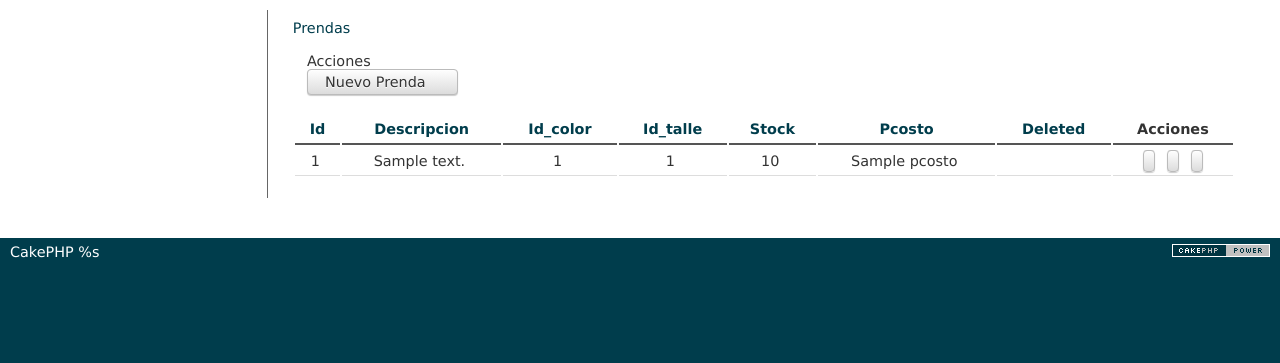
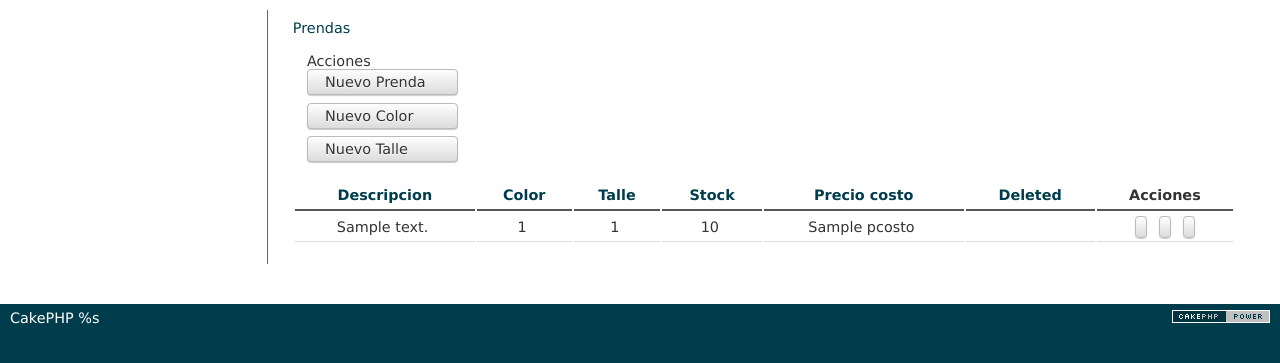
Before and after one commit to feder102/ropa, a CakePHP app: the page made by app/View/Prendas/index.ctp in a window 1280 px wide. Shown: the part 47-410 px from the top of the page. Run offline with PHP 8.4 and a stand-in for CakePHP, Linux system fonts and the light colour scheme; the template is opened without the code that fills it: most values are stand-ins (such as "Sample title", 1, 10 or a date in 2020); data that the repository does not hold is empty; some libraries are stand-ins or nearby versions.

Commit message:
esto es prenda! no se porque no me ve lo nuevo! mientras sbo esto que quedo pendiente

```diff
--- a/app/View/Colores/index.ctp
+++ b/app/View/Colores/index.ctp
@@ -17,8 +17,9 @@
 					<div class="panel-heading">Acciones</div>
 						<div class="panel-body">
 							<ul class="nav nav-pills nav-stacked">
-								<li><?php echo $this->Html->link(__('<span class="glyphicon glyphicon-plus"></span>&nbsp;&nbsp;Nuevo Colore'), array('action' => 'add'), array('escape' => false)); ?></li>
-						        							</ul>
+								<li><?php echo $this->Html->link(__('<span class="glyphicon glyphicon-plus"></span>&nbsp;&nbsp;Nuevo Color'), array('action' => 'add'), array('escape' => false)); ?></li>
+
+							</ul>
 						</div><!-- end body -->
 				</div><!-- end panel -->
 			</div><!-- end actions -->
--- a/app/View/Prendas/edit.ctp
+++ b/app/View/Prendas/edit.ctp
@@ -35,6 +35,9 @@
 					<?php echo $this->Form->input('id_color', array('label' => 'id_color', 'class' => 'form-control', 'placeholder' => 'Id Color'));?>
 				</div>
 				<div class="form-group">
+					<?php echo $this->Form->input('nombre', array('label' => 'nombre', 'class' => 'form-control', 'placeholder' => 'Color'));?>
+				</div>
+				<div class="form-group">
 					<?php echo $this->Form->input('id_talle', array('label' => 'id_talle', 'class' => 'form-control', 'placeholder' => 'Id Talle'));?>
 				</div>
 				<div class="form-group">
--- a/app/View/Prendas/index.ctp
+++ b/app/View/Prendas/index.ctp
@@ -18,6 +18,8 @@
 						<div class="panel-body">
 							<ul class="nav nav-pills nav-stacked">
 								<li><?php echo $this->Html->link(__('<span class="glyphicon glyphicon-plus"></span>&nbsp;&nbsp;Nuevo Prenda'), array('action' => 'add'), array('escape' => false)); ?></li>
+								<li><?php echo $this->Html->link(__('<span class="glyphicon glyphicon-plus"></span>&nbsp;&nbsp;Nuevo Color'), array('action' => 'add'), array('escape' => false)); ?></li>
+								<li><?php echo $this->Html->link(__('<span class="glyphicon glyphicon-plus"></span>&nbsp;&nbsp;Nuevo Talle'), array('action' => 'add'), array('escape' => false)); ?></li>
 						        							</ul>
 						</div><!-- end body -->
 				</div><!-- end panel -->
@@ -29,12 +31,12 @@
 			    <table id="listado" class="dynamicTable table table-striped">
 				    <thead>
 					    <tr>
-			                			                    <th style="text-align: center" nowrap><?php echo $this->Paginator->sort('id'); ?></th>
+
 			                			                    <th style="text-align: center" nowrap><?php echo $this->Paginator->sort('descripcion'); ?></th>
-			                			                    <th style="text-align: center" nowrap><?php echo $this->Paginator->sort('id_color'); ?></th>
-			                			                    <th style="text-align: center" nowrap><?php echo $this->Paginator->sort('id_talle'); ?></th>
+			                			                    <th style="text-align: center" nowrap><?php echo $this->Paginator->sort('color'); ?></th>
+			                			                    <th style="text-align: center" nowrap><?php echo $this->Paginator->sort('talle'); ?></th>
 			                			                    <th style="text-align: center" nowrap><?php echo $this->Paginator->sort('stock'); ?></th>
-			                			                    <th style="text-align: center" nowrap><?php echo $this->Paginator->sort('pcosto'); ?></th>
+			                			                    <th style="text-align: center" nowrap><?php echo $this->Paginator->sort('precio costo'); ?></th>
 			                			                    <th style="text-align: center" nowrap><?php echo $this->Paginator->sort('deleted'); ?></th>
 			                			                <th style="text-align: center" nowrap class="no_sorting sorting actions">Acciones</th>
 					    </tr>
@@ -42,7 +44,7 @@
 				    <tbody>
 			            	<?php foreach ($prendas as $prenda): ?>
 					<tr>
-						<td style="text-align: center" nowrap><?php echo h($prenda['Prenda']['id']); ?>&nbsp;</td>
+
 						<td style="text-align: center" nowrap><?php echo h($prenda['Prenda']['descripcion']); ?>&nbsp;</td>
 						<td style="text-align: center" nowrap><?php echo h($prenda['Prenda']['id_color']); ?>&nbsp;</td>
 						<td style="text-align: center" nowrap><?php echo h($prenda['Prenda']['id_talle']); ?>&nbsp;</td>
```
Also changed, not shown: app/Model/Prenda.php (+16 -16 lines).
